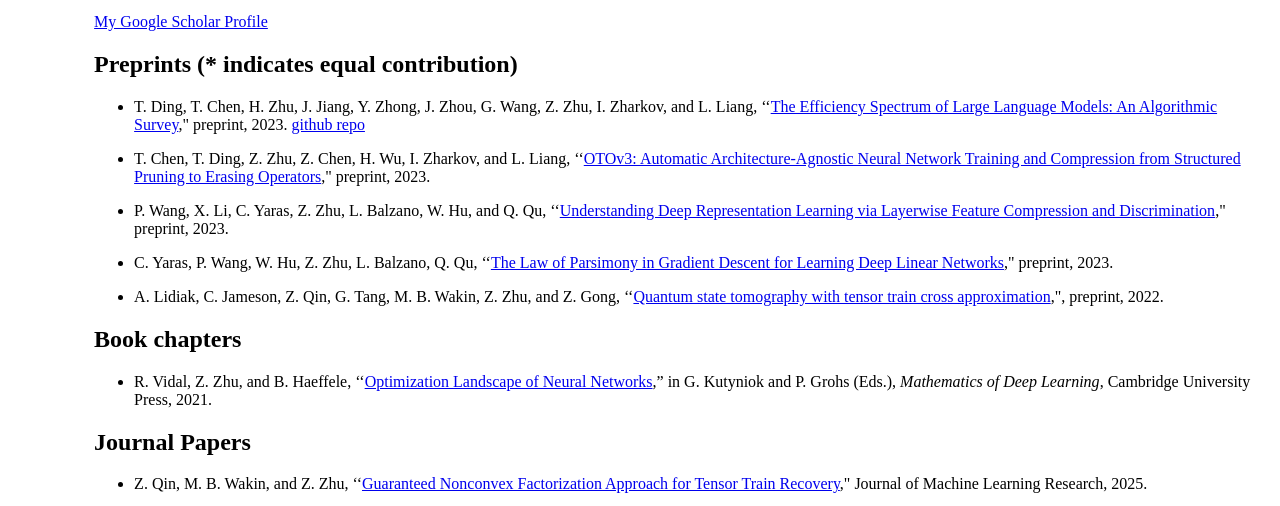
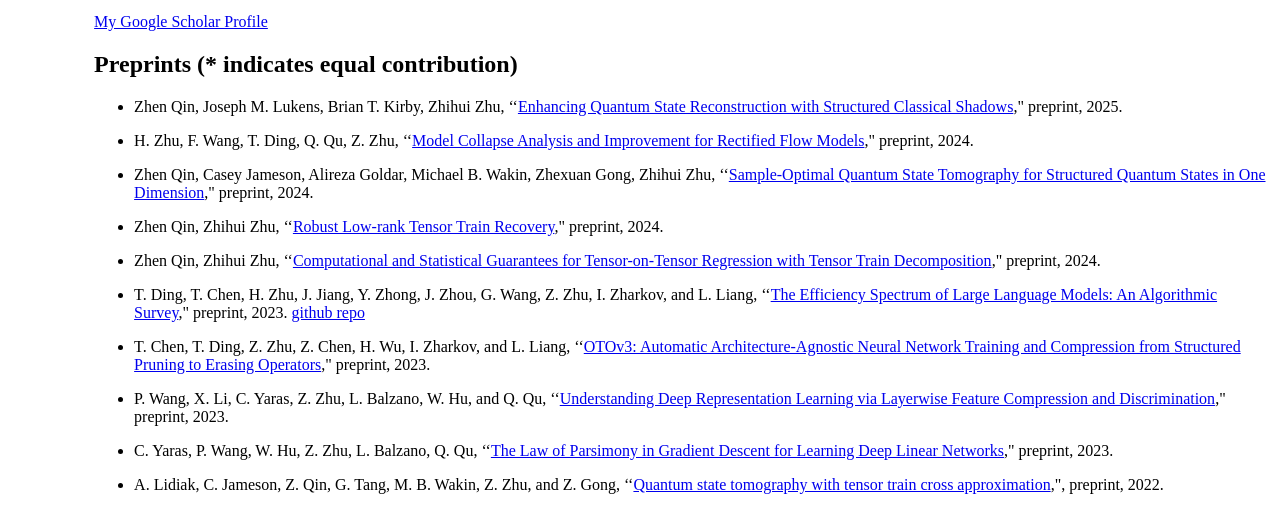
Before and after one commit to ZhihuiZhu/zhihuizhu.github.io, a plain HTML site: page Publications.html in a window 1280 px wide. Shown: the part 293-799 px from the top of the page. Drawn offline with Linux system fonts and the light colour scheme.

Commit message:
Update Publications.html

```diff
--- a/Publications.html
+++ b/Publications.html
@@ -32,6 +32,31 @@
 </p>
 <h2>Preprints (* indicates equal contribution)
 </h2>
+<ul>
+<li><p>Zhen Qin, Joseph M. Lukens, Brian T. Kirby, Zhihui Zhu, &lsquo;&lsquo;<a href="https://arxiv.org/abs/2501.03144">Enhancing Quantum State Reconstruction with Structured Classical Shadows</a>," preprint, 2025.
+</p>
+</li>
+</ul>
+<ul>
+<li><p>H. Zhu, F. Wang, T. Ding, Q. Qu, Z. Zhu, &lsquo;&lsquo;<a href="https://arxiv.org/abs/2412.08175">Model Collapse Analysis and Improvement for Rectified Flow Models</a>," preprint, 2024.
+</p>
+</li>
+</ul>
+<ul>
+<li><p>Zhen Qin, Casey Jameson, Alireza Goldar, Michael B. Wakin, Zhexuan Gong, Zhihui Zhu, &lsquo;&lsquo;<a href="https://arxiv.org/abs/2410.02583">Sample-Optimal Quantum State Tomography for Structured Quantum States in One Dimension</a>," preprint, 2024.
+</p>
+</li>
+</ul>
+<ul>
+<li><p>Zhen Qin, Zhihui Zhu, &lsquo;&lsquo;<a href="https://arxiv.org/abs/2410.15224">Robust Low-rank Tensor Train Recovery</a>," preprint, 2024.
+</p>
+</li>
+</ul>
+<ul>
+<li><p>Zhen Qin, Zhihui Zhu, &lsquo;&lsquo;<a href="https://arxiv.org/abs/2406.06002">Computational and Statistical Guarantees for Tensor-on-Tensor Regression with Tensor Train Decomposition</a>," preprint, 2024.
+</p>
+</li>
+</ul>
 <ul>
 <li><p>T. Ding, T. Chen, H. Zhu, J. Jiang, Y. Zhong, J. Zhou, G. Wang, Z. Zhu, I. Zharkov, and L. Liang, &lsquo;&lsquo;<a href="https://arxiv.org/abs/2312.00678">The Efficiency Spectrum of Large Language Models: An Algorithmic Survey</a>," preprint, 2023.
 <a href="https://github.com/tding1/Efficient-LLM-Survey">github repo</a>
@@ -219,6 +244,11 @@
 </ul>
 <h2>Conference Papers&ndash;Machine Learning
 </h2>
+<ul>
+<li><p>J. Jiang, J. Zhou, Z. Zhu, &lsquo;&lsquo;Tracing Representation Progression: Analyzing and Enhancing Layer-Wise Similarity," <i>International Conference on Learning Representations (ICLR)</i>, 2025.
+</p>
+</li>
+</ul>
 <ul>
 <li><p>X. Chen, Z. Zhu, A. Perrault, &lsquo;&lsquo;<a href="https://arxiv.org/abs/2401.05710">The Distributional Reward Critic Framework for Reinforcement Learning Under Perturbed Rewards</a>," <i>AAAI</i>, 2025.
 </p>
@@ -539,7 +569,7 @@ Advances in Multi-Sensor Adaptive Processing (CAMSAP)</i>, 2020.
 </ul>
 <div id="footer">
 <div id="footer-text">
-Page generated 2025-01-15 01:35:45 EST, by <a href="http://jemdoc.jaboc.net/">jemdoc</a>.
+Page generated 2025-01-22 23:12:01 EST, by <a href="http://jemdoc.jaboc.net/">jemdoc</a>.
 </div>
 </div>
 </td>
```
